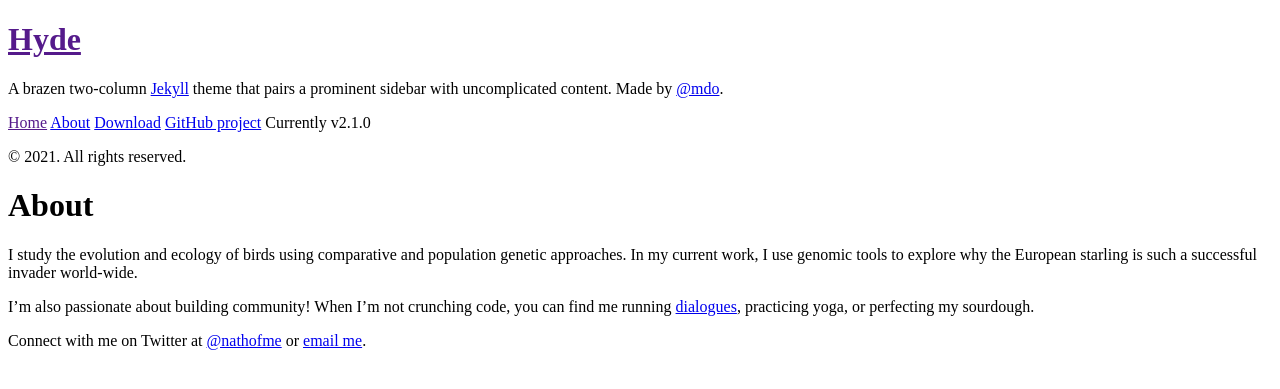
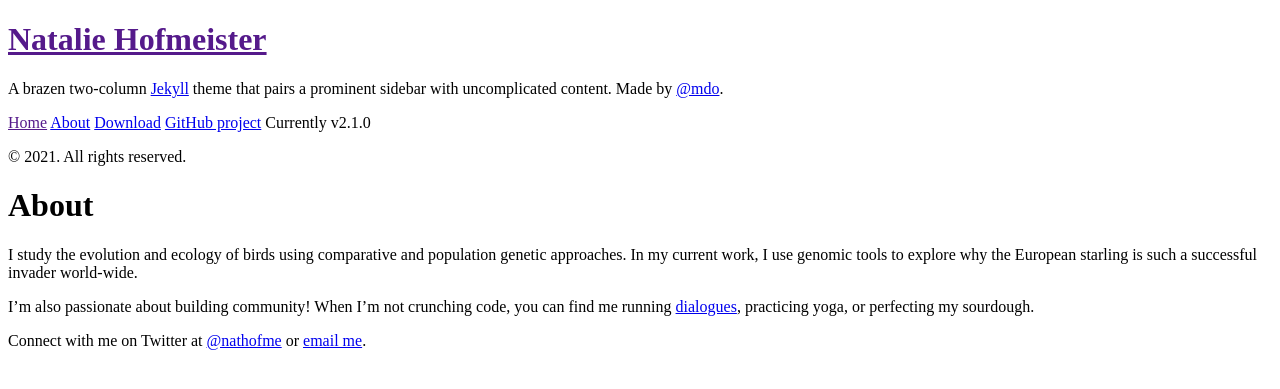
Before and after one commit to nathofme/nathofme.github.io, a Jekyll site: the page built from about.md, in a window 1280 px wide. Shown: the top 389 px of the page. Built offline with Jekyll 4.4.1, drawn with Linux system fonts in a browser that asks for light colours; Markdown is read by kramdown in place of the engine named in the settings.

Commit message:
check how config works

```diff
--- a/_config.yml
+++ b/_config.yml
@@ -6,8 +6,8 @@ highlighter:      pygments
 permalink:        pretty
 
 # Setup
-title:            Hyde
-tagline:          'A Jekyll theme'
+title:            Natalie Hofmeister
+tagline:          'PhD Candidate'
 description:      'A brazen two-column <a href="http://jekyllrb.com" target="_blank">Jekyll</a> theme that pairs a prominent sidebar with uncomplicated content. Made by <a href="https://twitter.com/mdo" target="_blank">@mdo</a>.'
 url:              http://hyde.getpoole.com
 baseurl:          /
```
